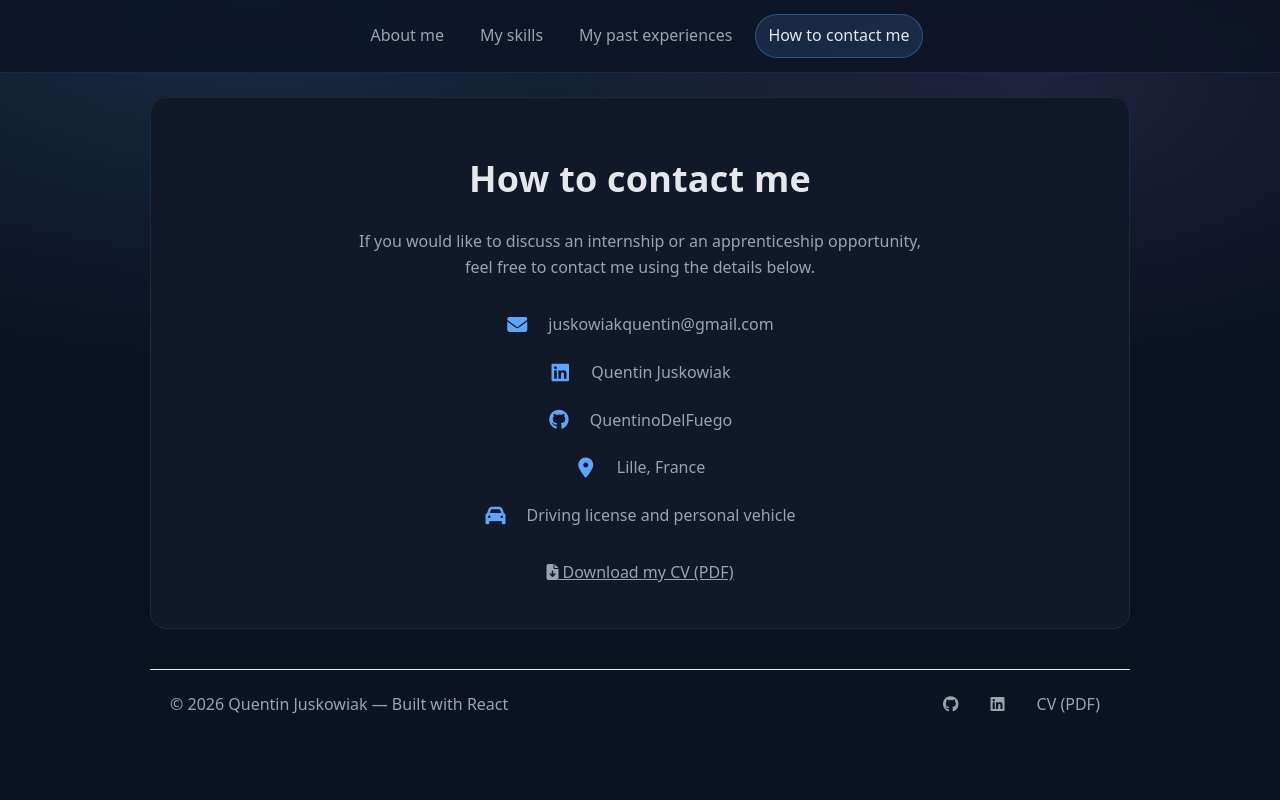
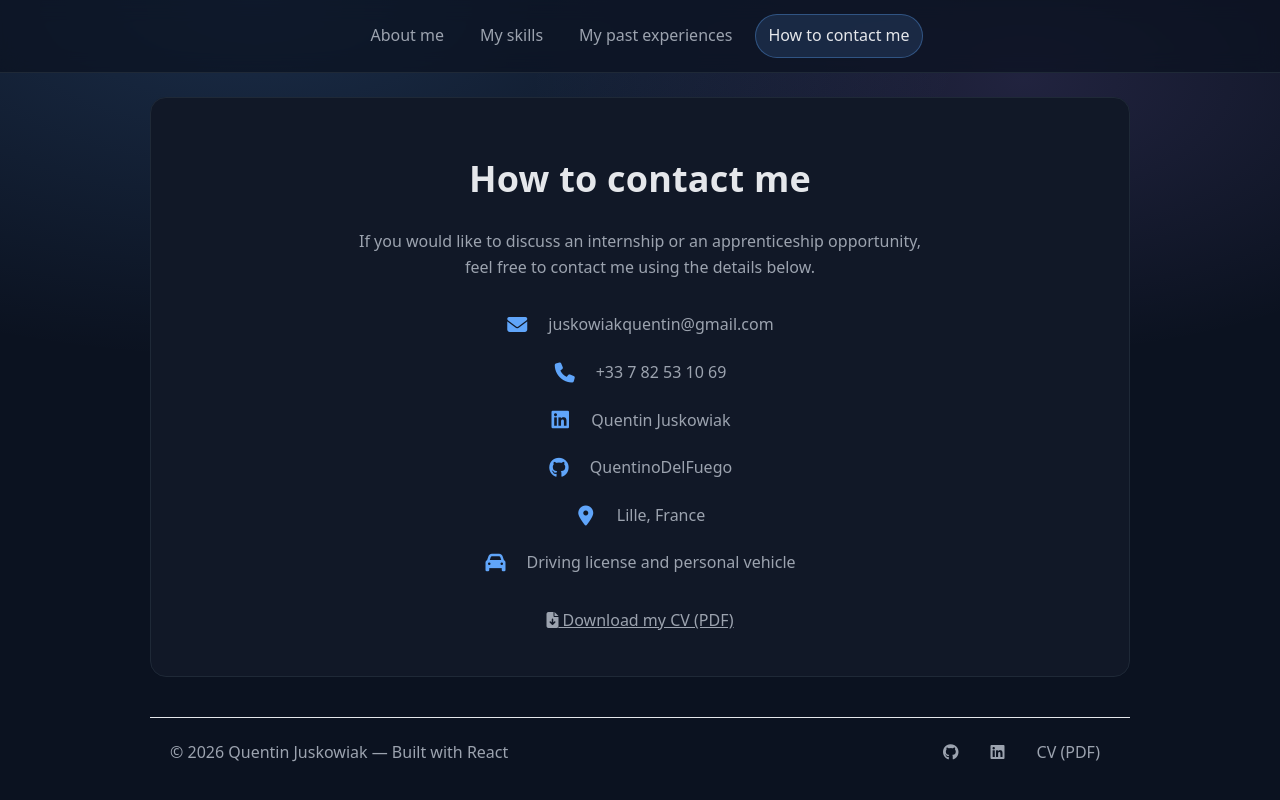
Before and after one commit to QuentinoDelFuego/CV_React, a React (Vite) app in the folder my_app/: page /contact in a window 1280 px wide. Built offline with nearby package versions, Linux system fonts and the light colour scheme.

Commit message:
ajout tel page contact

```diff
--- a/my_app/src/pages/Contact.jsx
+++ b/my_app/src/pages/Contact.jsx
@@ -13,6 +13,13 @@ export default function Contact() {
           <i className="fa-solid fa-envelope"></i>
           <a href="mailto:juskowiakquentin@gmail.com">
             juskowiakquentin@gmail.com
+          </a>
+        </li>
+
+        <li>
+          <i className="fa-solid fa-phone"></i>
+          <a href="tel:+33782531069">
+            +33 7 82 53 10 69
           </a>
         </li>
 
```
